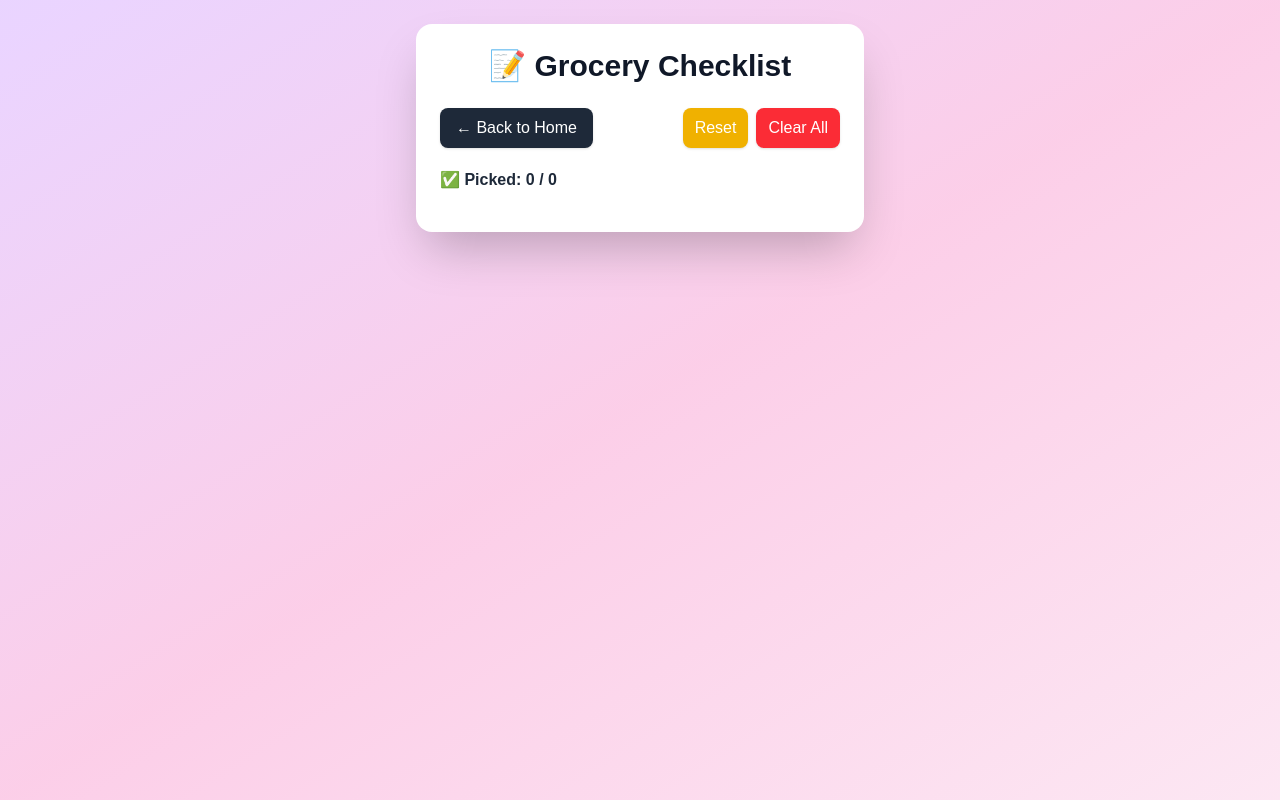
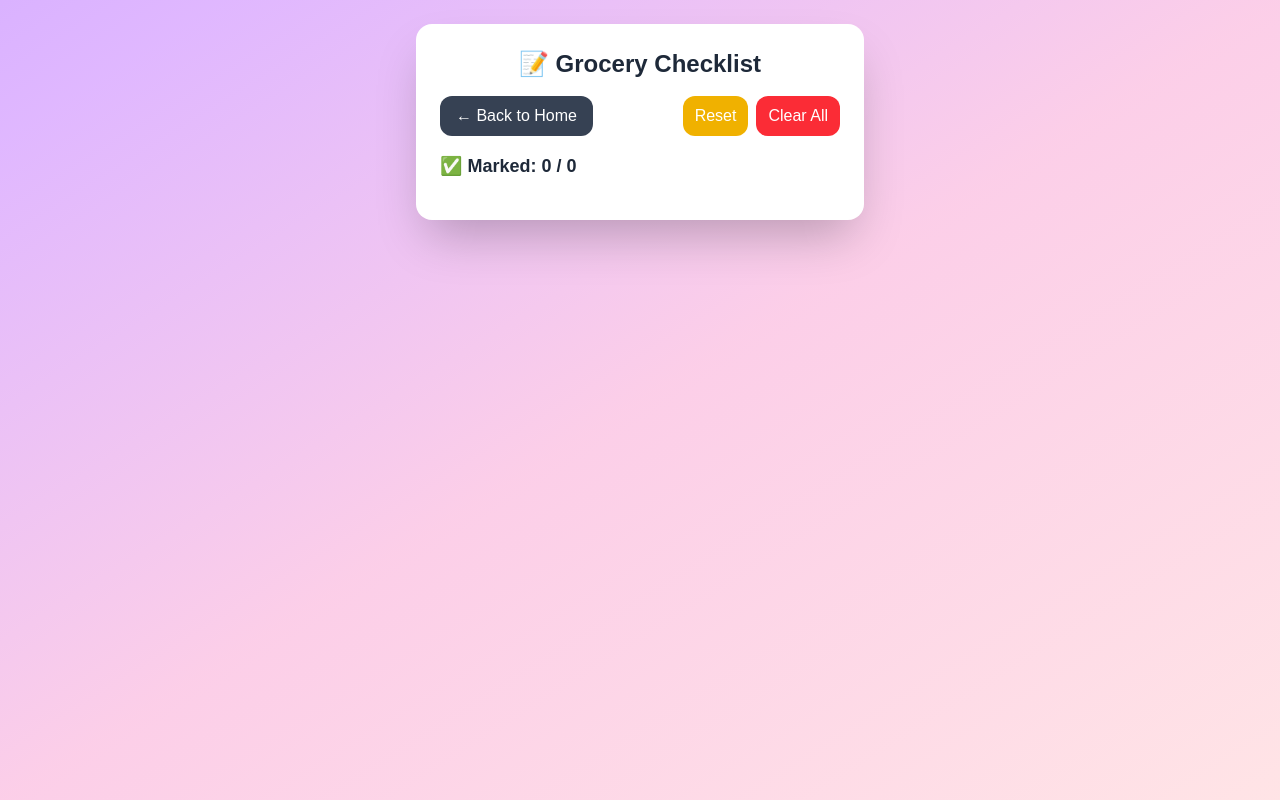
Before and after one commit to theebikasri/smart-grocery-app, a Next.js app: page /list in a window 1280 px wide. Built offline with nearby package versions, Linux system fonts and the light colour scheme.

Commit message:
updated checklist page

```diff
--- a/src/pages/list.js
+++ b/src/pages/list.js
@@ -5,14 +5,19 @@ export default function ChecklistPage() {
   const [cartItems, setCartItems] = useState([]);
   const [checkedItems, setCheckedItems] = useState([]);
 
+  // 🟣 1st useEffect – Load cart items once on first render
   useEffect(() => {
     const stored = localStorage.getItem('cartItems');
     if (stored) {
       const parsed = JSON.parse(stored);
       setCartItems(parsed);
-      setCheckedItems(new Array(parsed.length).fill(false));
     }
   }, []);
+
+  // 🟣 2nd useEffect – When cartItems change, reset checkedItems
+  useEffect(() => {
+    setCheckedItems(new Array(cartItems.length).fill(false));
+  }, [cartItems]);
 
   const toggleCheck = (index) => {
     setCheckedItems((prev) => {
@@ -38,13 +43,13 @@ export default function ChecklistPage() {
   const completedCount = checkedItems.filter(Boolean).length;
 
   return (
-    <div className="min-h-screen bg-gradient-to-br from-purple-200 via-pink-200 to-pink-100 flex justify-center items-start p-6">
+    <div className="min-h-screen bg-gradient-to-br from-purple-300 via-pink-200 to-rose-100 flex justify-center items-start p-6">
       <div className="w-full max-w-md bg-white p-6 rounded-2xl shadow-2xl">
-        <h1 className="text-3xl font-bold text-center text-gray-900 mb-6">📝 Grocery Checklist</h1>
+        <h1 className="text-2xl font-bold text-center text-gray-800 mb-4">📝 Grocery Checklist</h1>
 
-        <div className="flex justify-between mb-5">
+        <div className="flex justify-between mb-4">
           <Link href="/">
-            <button className="bg-gray-800 text-white px-4 py-2 rounded-lg shadow hover:bg-gray-900">
+            <button className="bg-gray-700 text-white px-4 py-2 rounded-xl">
               ← Back to Home
             </button>
           </Link>
@@ -52,21 +57,21 @@ export default function ChecklistPage() {
           <div className="space-x-2">
             <button
               onClick={handleResetChecklist}
-              className="bg-yellow-500 text-white px-3 py-2 rounded-lg shadow hover:bg-yellow-600"
+              className="bg-yellow-500 text-white px-3 py-2 rounded-xl"
             >
               Reset
             </button>
             <button
               onClick={handleClearAll}
-              className="bg-red-500 text-white px-3 py-2 rounded-lg shadow hover:bg-red-600"
+              className="bg-red-500 text-white px-3 py-2 rounded-xl"
             >
               Clear All
             </button>
           </div>
         </div>
 
-        <p className="text-md font-semibold text-gray-800 mb-4">
-          ✅ Picked: {completedCount} / {cartItems.length}
+        <p className="text-lg font-semibold text-gray-800 mb-4">
+          ✅ Marked: {completedCount} / {cartItems.length}
         </p>
 
         <ul className="space-y-3">
@@ -79,12 +84,11 @@ export default function ChecklistPage() {
                   : 'bg-white text-gray-900 shadow'
               }`}
             >
-              <label className="flex items-center gap-3 w-full cursor-pointer text-lg">
+              <label className="flex items-center gap-2 w-full cursor-pointer">
                 <input
                   type="checkbox"
                   checked={checkedItems[index]}
                   onChange={() => toggleCheck(index)}
-                  className="w-5 h-5"
                 />
                 {item.name} – ₹{item.price}
               </label>
```
